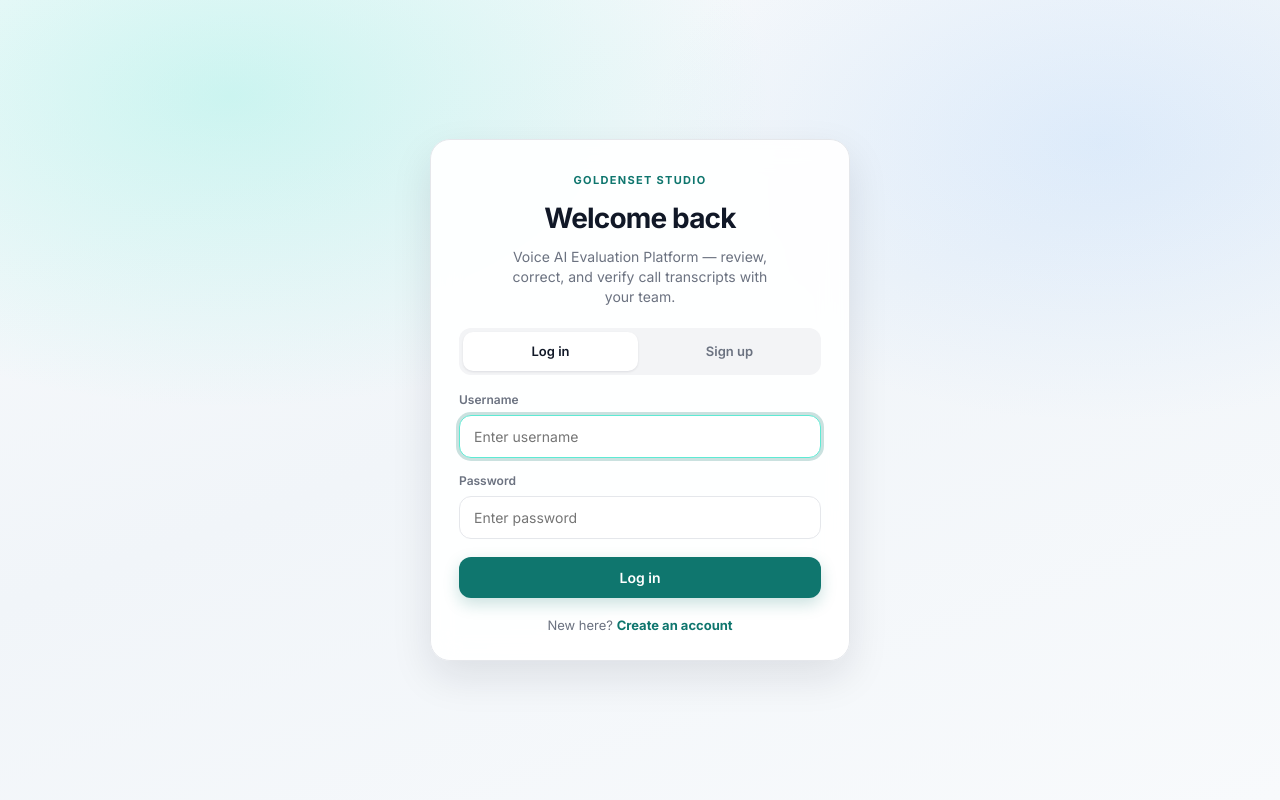
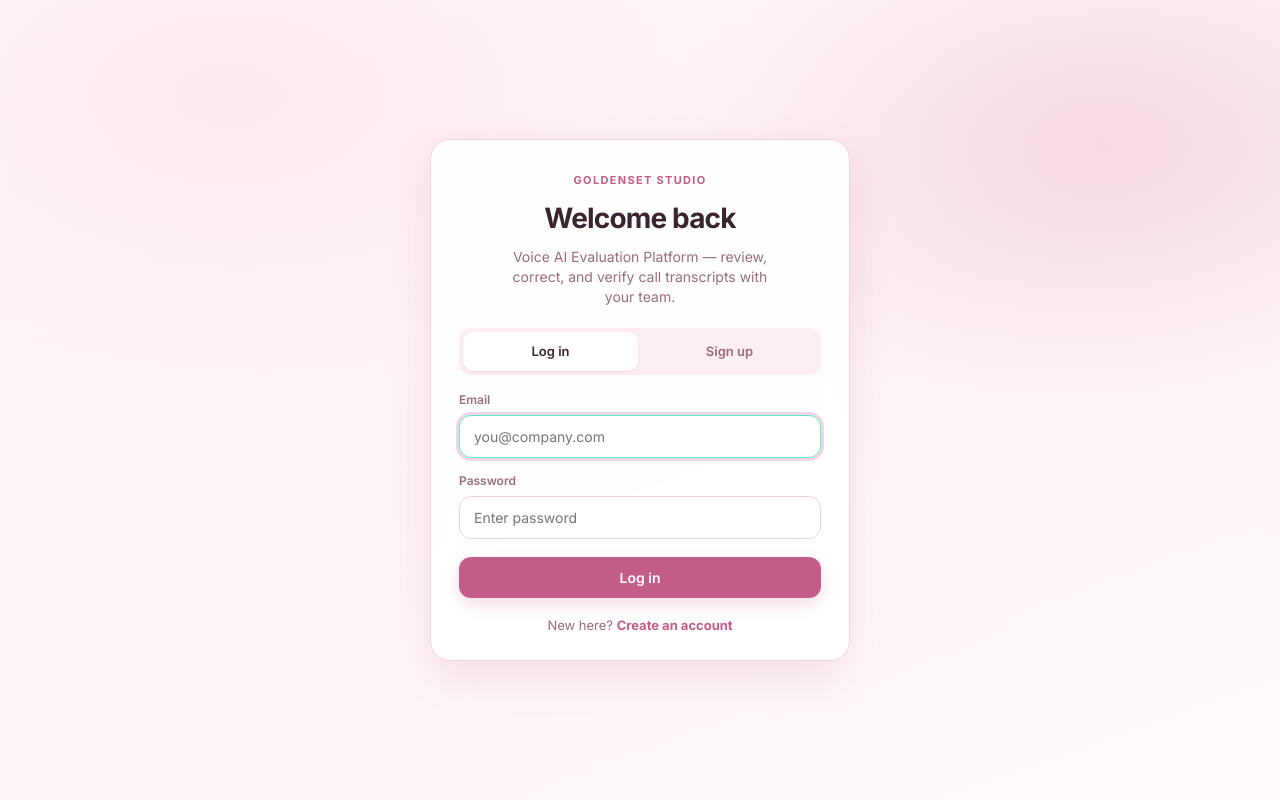
Before and after one commit to ayushiiiS/stt_verification, a Python web app: template templates/login.html in a window 1280 px wide. Run offline with Jinja, Linux system fonts and the light colour scheme; the template is opened without the code that fills it, so the values that code supplies are empty.

Commit message:
Keep header visible, allow email auth, and switch to a light pink theme.
Scroll call turns inside the workspace only, accept email on signup/login, and restyle the UI with soft pink surfaces and accents.

Co-authored-by: Cursor <cursoragent@cursor.com>

```diff
--- a/static/style.css
+++ b/static/style.css
@@ -1,37 +1,37 @@
 :root {
-  --bg: #f6f7f9;
-  --bg-elevated: #ffffff;
+  --bg: #fdf6f8;
+  --bg-elevated: #fffafb;
   --surface: #ffffff;
-  --surface-muted: #f3f4f6;
-  --surface-hover: #f8fafc;
-  --border: #e5e7eb;
-  --border-strong: #d1d5db;
-  --text: #111827;
-  --text-secondary: #374151;
-  --muted: #6b7280;
-  --subtle: #9ca3af;
-
-  --accent: #111827;
-  --accent-hover: #000000;
-  --accent-soft: #f3f4f6;
-  --brand: #0f766e;
-  --brand-hover: #0d9488;
-  --brand-soft: #ccfbf1;
-  --brand-border: #99f6e4;
-
-  --primary: #0f766e;
-  --primary-hover: #0d9488;
-  --primary-soft: #ecfdf5;
-
-  --blue: #1d4ed8;
-  --blue-soft: #eff6ff;
-  --blue-border: #bfdbfe;
+  --surface-muted: #fceef3;
+  --surface-hover: #fff5f8;
+  --border: #f0d4de;
+  --border-strong: #e4b7c6;
+  --text: #3b2430;
+  --text-secondary: #5c3a48;
+  --muted: #9a6b7c;
+  --subtle: #c49aab;
+
+  --accent: #3b2430;
+  --accent-hover: #2a1820;
+  --accent-soft: #fceef3;
+  --brand: #c45c8a;
+  --brand-hover: #a84774;
+  --brand-soft: #fce7ef;
+  --brand-border: #f0bcd0;
+
+  --primary: #c45c8a;
+  --primary-hover: #a84774;
+  --primary-soft: #fff0f5;
+
+  --blue: #8b5cf6;
+  --blue-soft: #f5f0ff;
+  --blue-border: #ddd0ff;
   --orange: #c2410c;
   --orange-soft: #fff7ed;
   --orange-border: #fdba74;
-  --green: #15803d;
-  --green-soft: #f0fdf4;
-  --green-border: #86efac;
+  --green: #b5477a;
+  --green-soft: #fff0f5;
+  --green-border: #f0bcd0;
   --red: #b91c1c;
   --red-soft: #fef2f2;
   --red-border: #fecaca;
@@ -40,18 +40,18 @@
   --yellow-border: #fde68a;
   --warning: #92400e;
   --warning-bg: #fffbeb;
-  --success: #047857;
-  --success-bg: #ecfdf5;
-  --verify: #0f766e;
-  --verify-bg: #ccfbf1;
-  --stt: #1d4ed8;
-  --stt-bg: #dbeafe;
-
-  --shadow-xs: 0 1px 2px rgba(17, 24, 39, 0.04);
-  --shadow-sm: 0 1px 3px rgba(17, 24, 39, 0.06), 0 1px 2px rgba(17, 24, 39, 0.04);
-  --shadow: 0 4px 16px rgba(17, 24, 39, 0.06), 0 1px 3px rgba(17, 24, 39, 0.04);
-  --shadow-md: 0 8px 24px rgba(17, 24, 39, 0.08), 0 2px 6px rgba(17, 24, 39, 0.04);
-  --shadow-lg: 0 16px 40px rgba(17, 24, 39, 0.1);
+  --success: #9d3f6b;
+  --success-bg: #fff0f5;
+  --verify: #c45c8a;
+  --verify-bg: #fce7ef;
+  --stt: #8b5cf6;
+  --stt-bg: #f5f0ff;
+
+  --shadow-xs: 0 1px 2px rgba(196, 92, 138, 0.06);
+  --shadow-sm: 0 1px 3px rgba(196, 92, 138, 0.08), 0 1px 2px rgba(59, 36, 48, 0.04);
+  --shadow: 0 4px 16px rgba(196, 92, 138, 0.1), 0 1px 3px rgba(59, 36, 48, 0.04);
+  --shadow-md: 0 8px 24px rgba(196, 92, 138, 0.12), 0 2px 6px rgba(59, 36, 48, 0.04);
+  --shadow-lg: 0 16px 40px rgba(196, 92, 138, 0.14);
 
   --radius-sm: 8px;
   --radius: 12px;
@@ -71,7 +71,7 @@
   --space-5: 24px;
   --space-6: 32px;
 
-  --focus: 0 0 0 3px rgba(15, 118, 110, 0.22);
+  --focus: 0 0 0 3px rgba(196, 92, 138, 0.25);
   --transition: 160ms cubic-bezier(0.2, 0.8, 0.2, 1);
 }
 
@@ -1108,7 +1119,7 @@ button, input, select, textarea {
 .btn.primary {
   background: var(--primary);
   color: white;
-  box-shadow: 0 6px 16px rgba(15, 118, 110, 0.22);
+  box-shadow: 0 6px 16px rgba(196, 92, 138, 0.22);
 }
 
 .btn.primary:hover:not(:disabled) {
@@ -1721,9 +1732,9 @@ button, input, select, textarea {
   z-index: 0;
   pointer-events: none;
   background:
-    radial-gradient(900px 520px at 18% 12%, rgba(94, 234, 212, 0.28), transparent 60%),
-    radial-gradient(780px 480px at 86% 18%, rgba(147, 197, 253, 0.22), transparent 58%),
-    linear-gradient(160deg, #f8fafc 0%, #f1f5f9 48%, #f8fafc 100%);
+    radial-gradient(900px 520px at 18% 12%, rgba(252, 231, 239, 0.95), transparent 60%),
+    radial-gradient(780px 480px at 86% 18%, rgba(240, 188, 208, 0.45), transparent 58%),
+    linear-gradient(160deg, #fff7fa 0%, #fdf2f6 48%, #fffafb 100%);
 }
 
 .login-shell {
--- a/templates/login.html
+++ b/templates/login.html
@@ -46,16 +46,16 @@
         <input type="hidden" name="mode" value="{{ mode }}" />
 
         <label>
-          <span>Username</span>
+          <span>Email</span>
           <input
             type="text"
             name="username"
             required
             autofocus
             autocomplete="username"
-            placeholder="Enter username"
-            minlength="3"
-            maxlength="32"
+            inputmode="email"
+            placeholder="you@company.com"
+            maxlength="120"
           />
         </label>
 
@@ -83,6 +83,7 @@
             minlength="4"
           />
         </label>
+        <p class="login-hint">Usernames still work for existing accounts. New signups can use email.</p>
         {% endif %}
 
         <button type="submit" class="btn primary login-submit">
```
Also changed, not shown: other parts of static/style.css (+48 -19 lines), auth.py (+26 -9 lines), static/app.js (+21 -5 lines).
